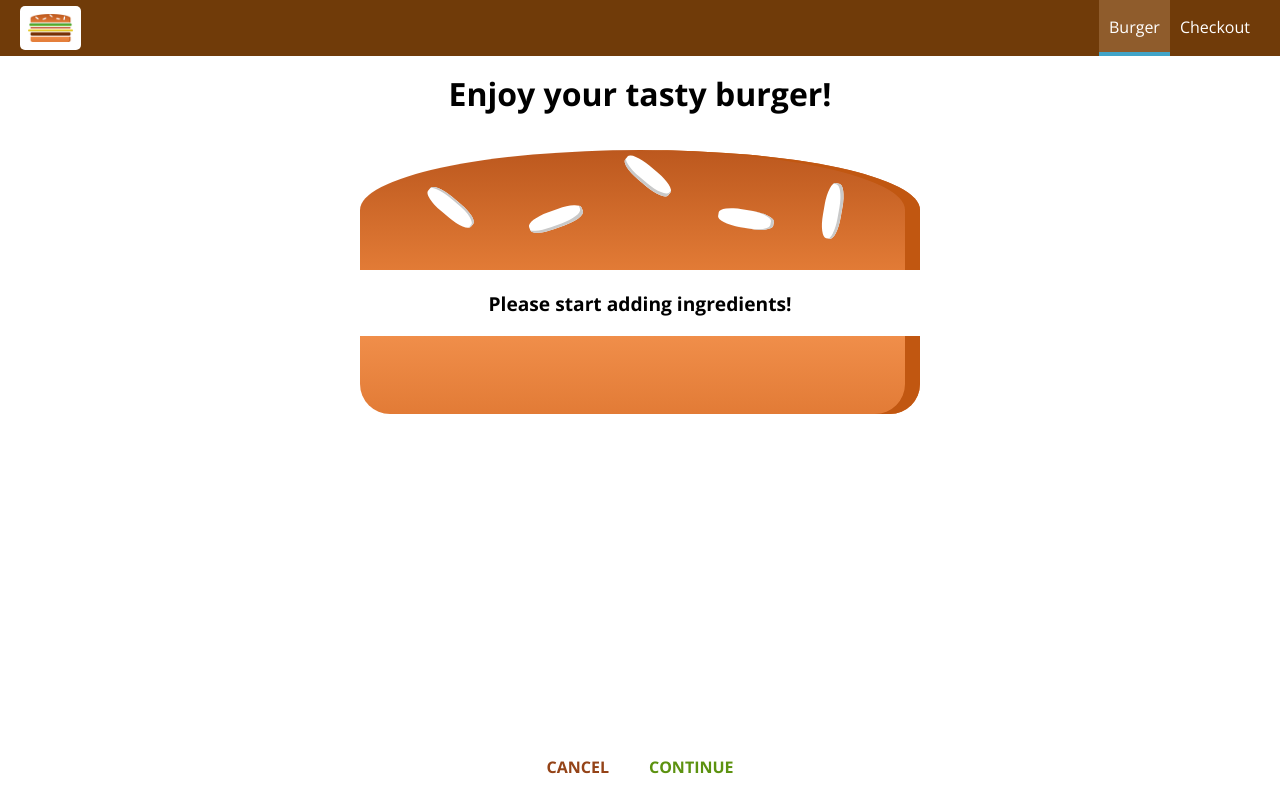
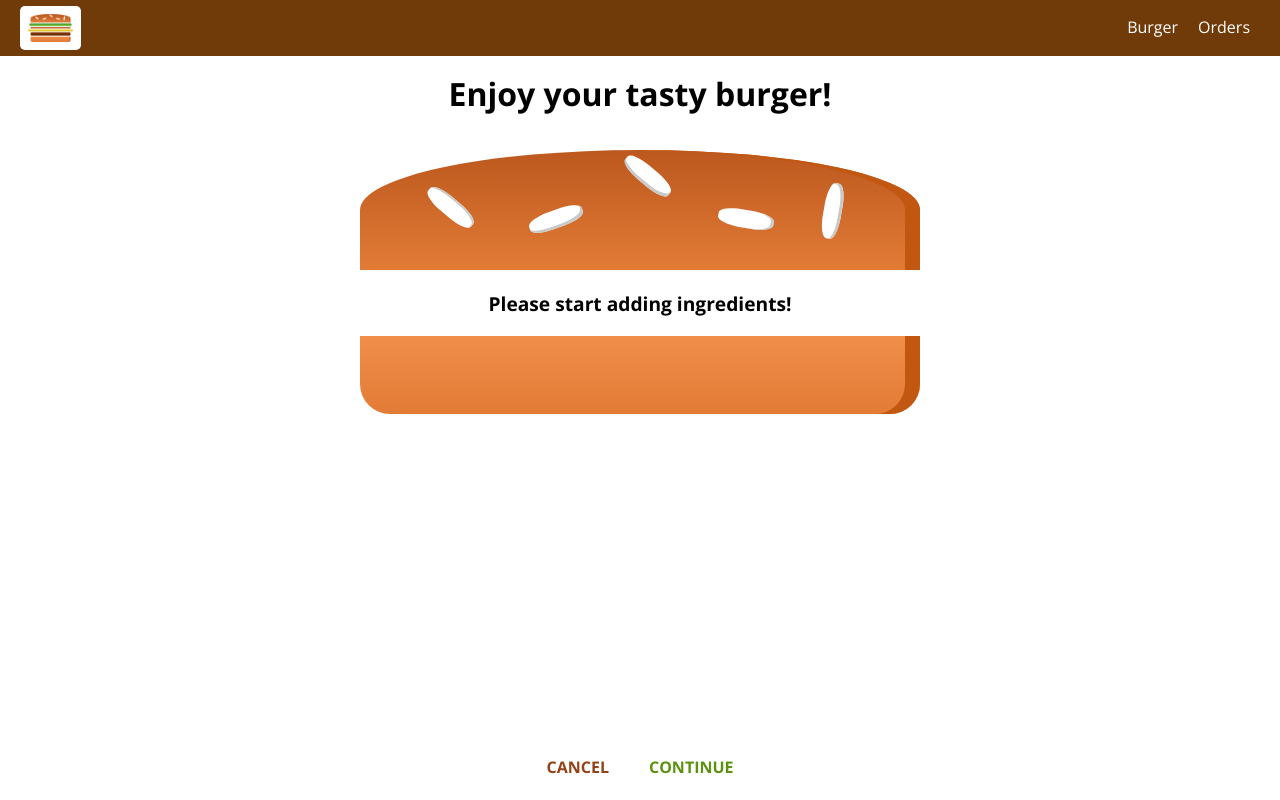
Before and after one commit to denny351/burger-builder, a React app: page /checkout in a window 1280 px wide. Built offline with nearby package versions, Linux system fonts and the light colour scheme.

Commit message:
update nav items to NavLink

```diff
--- a/src/components/Navigation/NavigationItems/NavigationItem/NavigationItem.js
+++ b/src/components/Navigation/NavigationItems/NavigationItem/NavigationItem.js
@@ -1,12 +1,11 @@
 import React from 'react';
+import { NavLink } from 'react-router-dom';
 
 import classes from './NavigationItem.css';
 
 const navigationItem = (props) => (
   <li className={classes.NavigationItem}>
-    <a
-      href={props.link}
-      className={props.active ? classes.active : null}>{props.children}</a>
+    <NavLink to={props.link} exact activeClassName={classes.active}>{props.children}</NavLink>
   </li>
 );
 
--- a/src/components/Navigation/NavigationItems/NavigationItems.js
+++ b/src/components/Navigation/NavigationItems/NavigationItems.js
@@ -5,8 +5,8 @@
 
 const navigationItems = (props) => (
   <ul className={classes.NavigationItems}>
-    <NavigationItem link="/" active>Burger</NavigationItem>
-    <NavigationItem link="/">Checkout</NavigationItem>
+    <NavigationItem link="/">Burger</NavigationItem>
+    <NavigationItem link="/orders">Orders</NavigationItem>
   </ul>
 );
 
```
